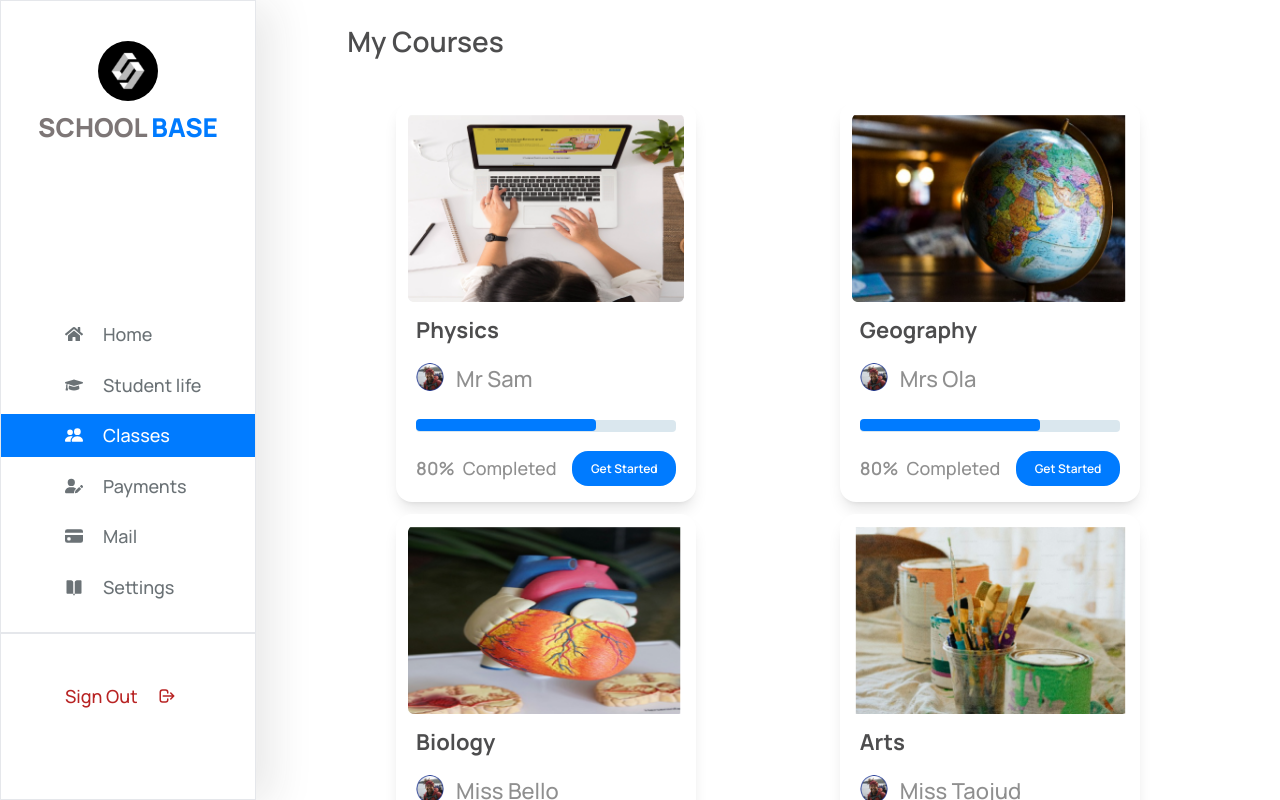
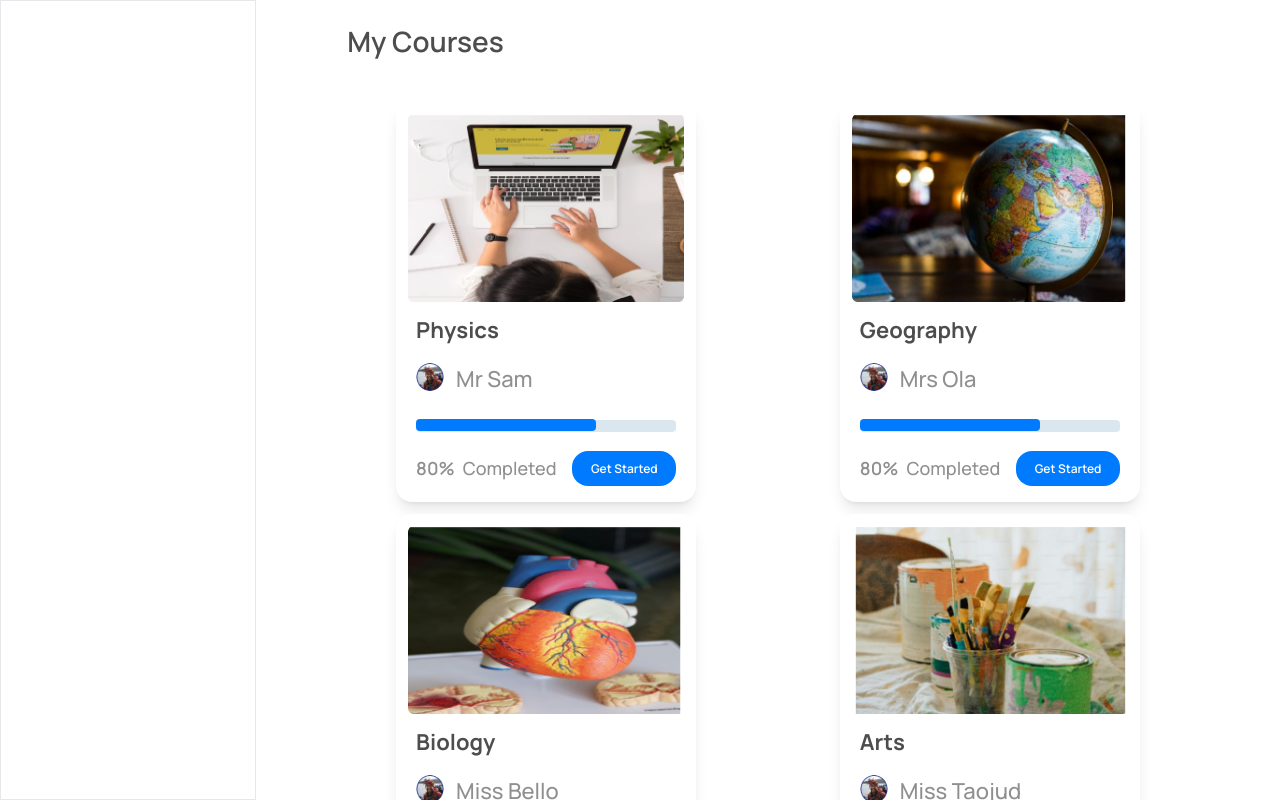
Before and after one commit to claire256/SchoolBaseProject, a React (Vite) app: page /student/classes in a window 1280 px wide. Built offline with nearby package versions, Linux system fonts and the light colour scheme.

Commit message:
fix: hot fix

```diff
--- a/src/components/students-dashboard/Sidebar.jsx
+++ b/src/components/students-dashboard/Sidebar.jsx
@@ -34,90 +34,8 @@ const Sidebar = ({ isOpen }) => {
   }, [location.pathname]);
   return (
     <>
-      <div className="border w-[20%] hidden lgss:flex flex-col gap-4 items-center pt-10 pb-10 justify-between overflow-y-hidden font-bold text-[#7D7676] h-screen text-sm sidebar">
-        <div className="w-full h-[60px] text-[26px] flex flex-col gap-4 font-extrabold">
-          <img src={schoolbaseLogo} alt="" className="w-full h-full bg-cover" />
-          <h1 className="text-center">
-            SCHOOL <span className="text-primary">BASE</span>
-          </h1>
-        </div>
-        <div className="mt-16 w-full flex flex-col gap-2 justify-start items-center font-manrope">
-          <Link
-            to="/student/dashboard"
-            className={
-              activebutton === 1
-                ? "flex text-[18px] text-white items-center font-medium pl-16 bg-primary w-full gap-5 h-[60px]"
-                : "flex items-center text-[18px] text-[#6B7276] font-medium pl-16 w-full gap-5 h-[60px]"
-            }
-          >
-            <FaHome />
-            <h4 className=" text-[18px]">Home</h4>
-          </Link>
-          <Link
-            to="/student/student-life"
-            className={
-              activebutton === 2
-                ? "flex text-[18px] text-white items-center font-medium pl-16 bg-primary w-full gap-5 h-[60px]"
-                : "flex items-center text-[18px] text-[#6B7276] font-medium pl-16 w-full gap-5 h-[60px]"
-            }
-          >
-            <FaGraduationCap />
-            <h4 className=" text-[18px]">Student life</h4>
-          </Link>
-          <Link
-            to="/student/classes"
-            className={
-              activebutton === 3
-                ? "flex text-[18px] text-white items-center font-medium pl-16 bg-primary w-full gap-5 h-[60px]"
-                : "flex items-center text-[18px] text-[#6B7276] font-medium pl-16 w-full gap-5 h-[60px]"
-            }
-          >
-            <BsPeopleFill />
-            <h4 className="text-[18px]">Classes</h4>
-          </Link>
-          <Link
-            to="/student/payments"
-            className={
-              activebutton === 4
-                ? "flex text-[18px] text-white items-center font-medium pl-16 bg-primary w-full gap-5 h-[60px]"
-                : "flex items-center text-[18px] text-[#6B7276] font-medium pl-16 w-full gap-5 h-[60px]"
-            }
-          >
-            <FaUserPen />
-            <h4 className="">Payments</h4>
-          </Link>
-          <Link
-            to="/student/mail"
-            className={
-              activebutton === 5
-                ? "flex text-[18px] text-white items-center font-medium pl-16 bg-primary w-full gap-5 h-[60px]"
-                : "flex items-center text-[18px] text-[#6B7276] font-medium pl-16 w-full gap-5 h-[60px]"
-            }
-          >
-            <BsFillCreditCardFill />
+      <div className="border w-[20%] hidden lgss:flex flex-col items-center pt-12 pb-10 justify-between font-bold overflow-y-hidden text-[#7D7676] text-sm">
 
-            <h4 className="">Mail</h4>
-          </Link>
-          <Link
-            to="/student/settings"
-            className={
-              activebutton === 6
-                ? "flex text-[18px] text-white items-center font-medium pl-16 bg-primary w-full gap-5 h-[60px]"
-                : "flex items-center text-[18px] text-[#6B7276] font-medium pl-16 w-full gap-5 h-[60px]"
-            }
-          >
-            <RiBookOpenFill />
-            <h4 className="">Settings</h4>
-          </Link>
-
-          <button
-            onClick={() => navigate("/get-started")}
-            className="flex gap-5 text-[18px] mt-4 text-[#B82323] items-center  font-medium pl-16 h-[40%] w-full border-t-2 "
-          >
-            Sign Out
-            <HiOutlineLogout />
-          </button>
-        </div>
       </div>
 
       {isOpen && (
--- a/src/components/teachers-dashboard/Sidebar.jsx
+++ b/src/components/teachers-dashboard/Sidebar.jsx
@@ -33,7 +33,7 @@ const Sidebar = ({ isOpen }) => {
 
   return (
     <>
-      <div className="border w-[20%] hidden lgss:flex flex-col items-center pt-12 pb-10 h-screen justify-between font-bold overflow-y-hidden text-[#7D7676] text-sm sidebar">
+      <div className="border w-[20%] hidden lgss:flex flex-col items-center pt-12 pb-10 justify-between font-bold overflow-y-hidden text-[#7D7676] text-sm sidebar">
         <div className="w-full h-[70px] text-[26px] font-extrabold">
           <img src={schoolbaseLogo} alt="" className="w-full h-full bg-cover" />
           <h1 className="text-center pt-2">
```
